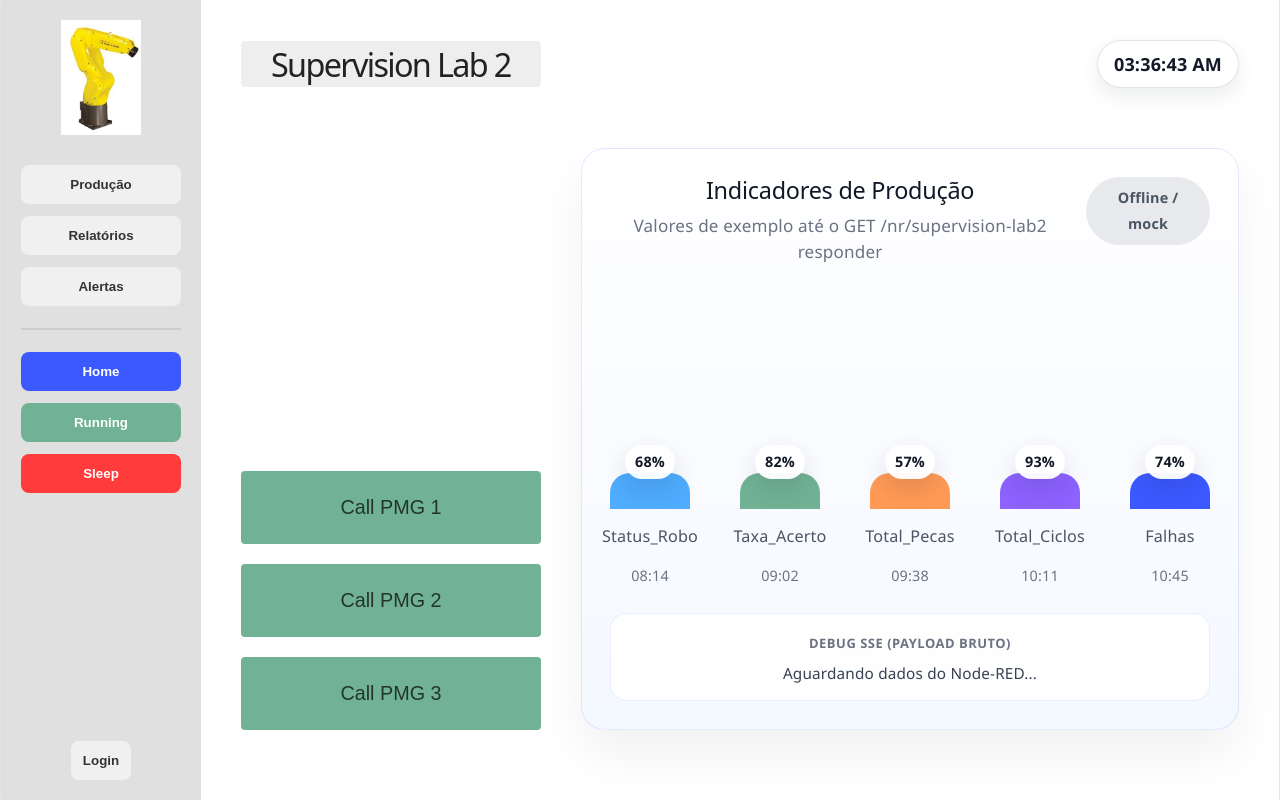
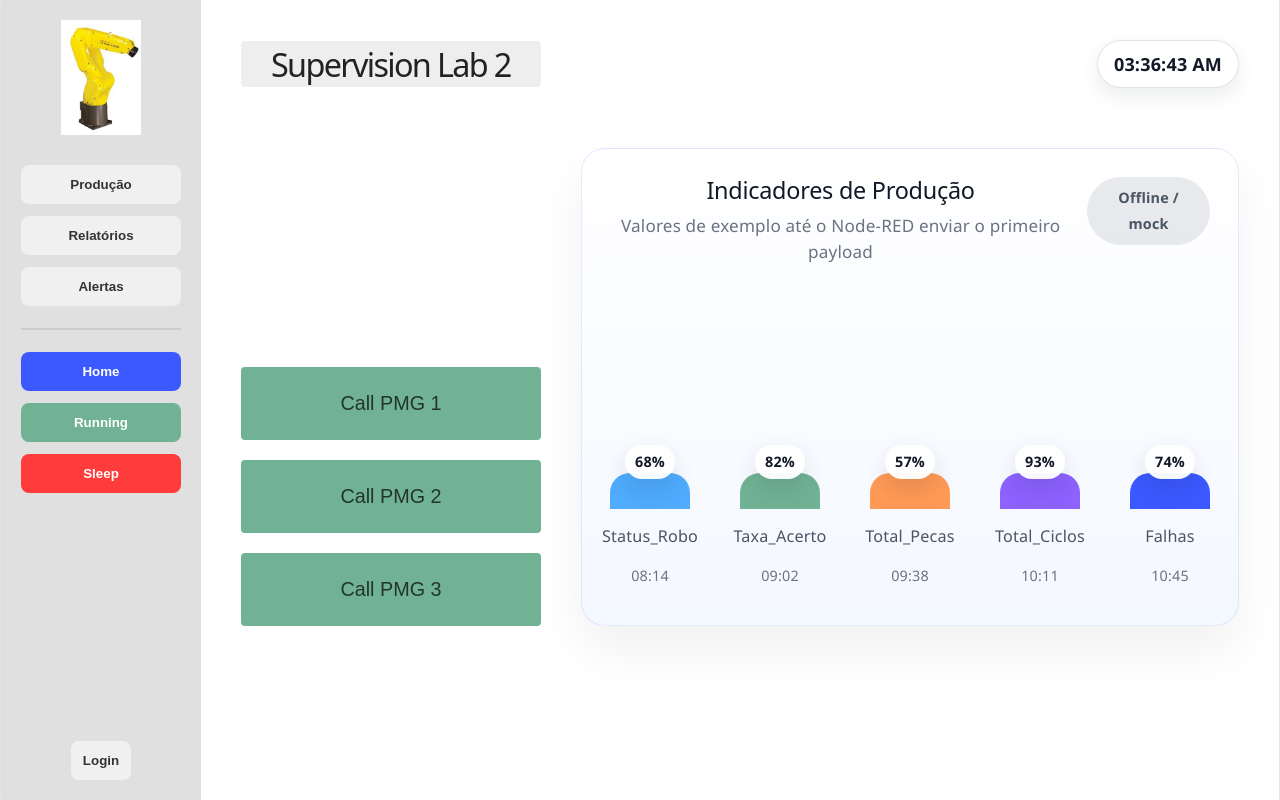
Before and after one commit to Godoi00964/Aula-Robo-Lab2, a React (Vite) app: page / in a window 1280 px wide. Built offline with nearby package versions, Linux system fonts and the light colour scheme; no server answers.

Commit message:
Alterado o Grafico

```diff
--- a/src/App.jsx
+++ b/src/App.jsx
@@ -35,10 +35,22 @@ function parseProductionPayload(data) {
       atualizado: t,
     };
 
+    const statusText = String(data.status_robo ?? '').toUpperCase();
+    const statusColor = statusText === 'RUNNING'
+      ? '#22c55e'
+      : statusText === 'STOPPED'
+        ? '#ef4444'
+        : statusText === 'IDLE'
+          ? '#f59e0b'
+          : '#3b59ff';
+    const statusValue = statusText === 'RUNNING' ? 100 : statusText === 'IDLE' ? 60 : 40;
+
     const bars = [
       { label: 'Taxa acerto', value: Math.min(100, Math.round(taxa)), color: '#4facfe', time: summary.taxaTexto, suffix: '%' },
-      { label: 'Sucesso (ciclos)', value: Math.min(100, pctOk), color: '#71b294', time: `${ok} / ${ciclos} ciclos`, suffix: '%' },
-      { label: 'Falhas (ciclos)', value: Math.min(100, pctFail), color: '#ff6b6b', time: `${falhas} falhas`, suffix: '%' },
+      { label: 'Peças OK', value: Math.min(100, pctOk), color: '#71b294', time: `${ok} peças`, suffix: '%' },
+      { label: 'Ciclos', value: 100, color: '#8d62ff', time: `${ciclos} ciclos`, suffix: '%' },
+      { label: 'Falhas', value: Math.min(100, pctFail), color: '#ff6b6b', time: `${falhas} falhas`, suffix: '%' },
+      { label: 'Status', value: statusValue, color: statusColor, time: summary.estado, suffix: '%' },
     ];
 
     return { summary, bars };
@@ -57,7 +69,6 @@ const Dashboard = () => {
   const [now, setNow] = useState(new Date());
   const [productionSummary, setProductionSummary] = useState(null);
   const [nrLive, setNrLive] = useState(false);
-  const [rawPayload, setRawPayload] = useState(null);
 
   const formatTime = (date) =>
     date.toLocaleTimeString([], { hour: '2-digit', minute: '2-digit', second: '2-digit' });
@@ -78,7 +89,6 @@ const Dashboard = () => {
     source.onmessage = (event) => {
       try {
         const payload = JSON.parse(event.data);
-        setRawPayload(payload);
         const next = parseProductionPayload(payload);
         if (next) {
           setChartData(next.bars);
@@ -148,11 +158,11 @@ const Dashboard = () => {
                  <div>
                    <h2>Indicadores de Produção</h2>
                    <p className="chart-subtitle">
-                     {productionSummary
+                      {productionSummary
                        ? `Dados de produção · atualizado às ${productionSummary.atualizado}`
                        : nrLive
                          ? 'Indicadores recebidos do Node-RED'
-                         : 'Valores de exemplo até o GET /nr/supervision-lab2 responder'}
+                        : 'Valores de exemplo até o Node-RED enviar o primeiro payload'}
                    </p>
                  </div>
                  <span className={`chart-note ${nrLive ? 'chart-note-live' : ''}`}>
@@ -205,14 +215,6 @@ const Dashboard = () => {
                  ))}
                </div>
 
-               <div className="production-metrics" aria-label="Debug de payload SSE">
-                 <div className="production-metric production-metric-wide">
-                   <span className="production-metric-label">Debug SSE (payload bruto)</span>
-                   <span className="production-metric-log" title={rawPayload ? JSON.stringify(rawPayload) : 'Aguardando dados...'}>
-                     {rawPayload ? JSON.stringify(rawPayload) : 'Aguardando dados do Node-RED...'}
-                   </span>
-                 </div>
-               </div>
              </div>
           </div>
         </section>
```
